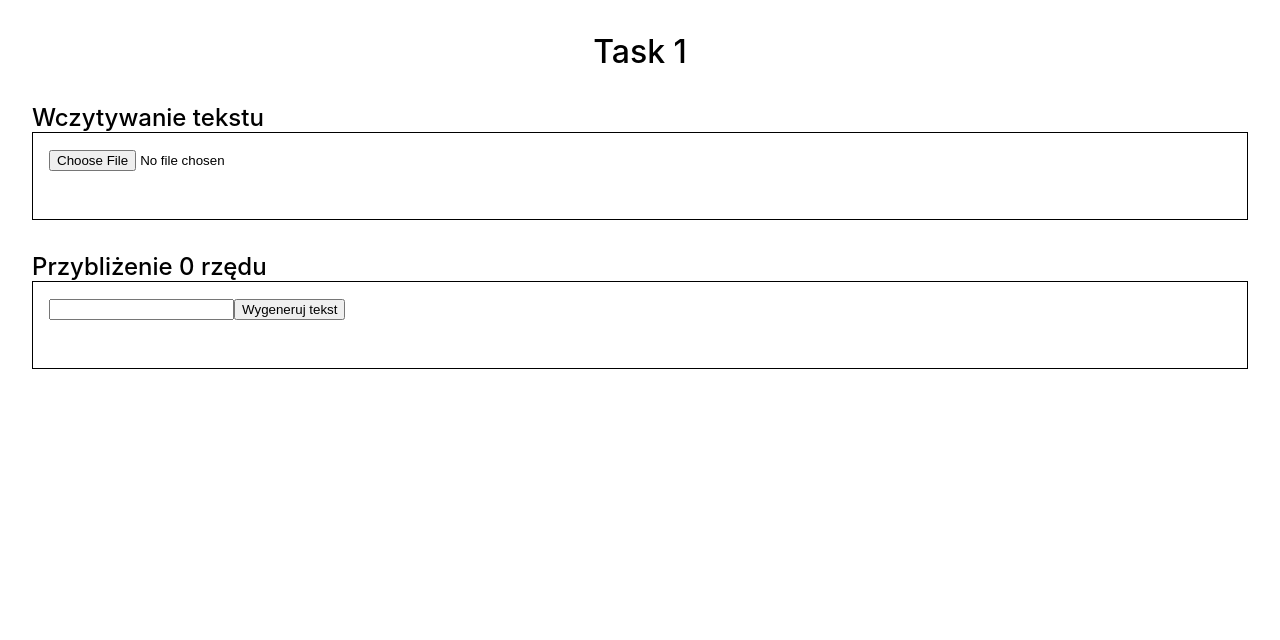
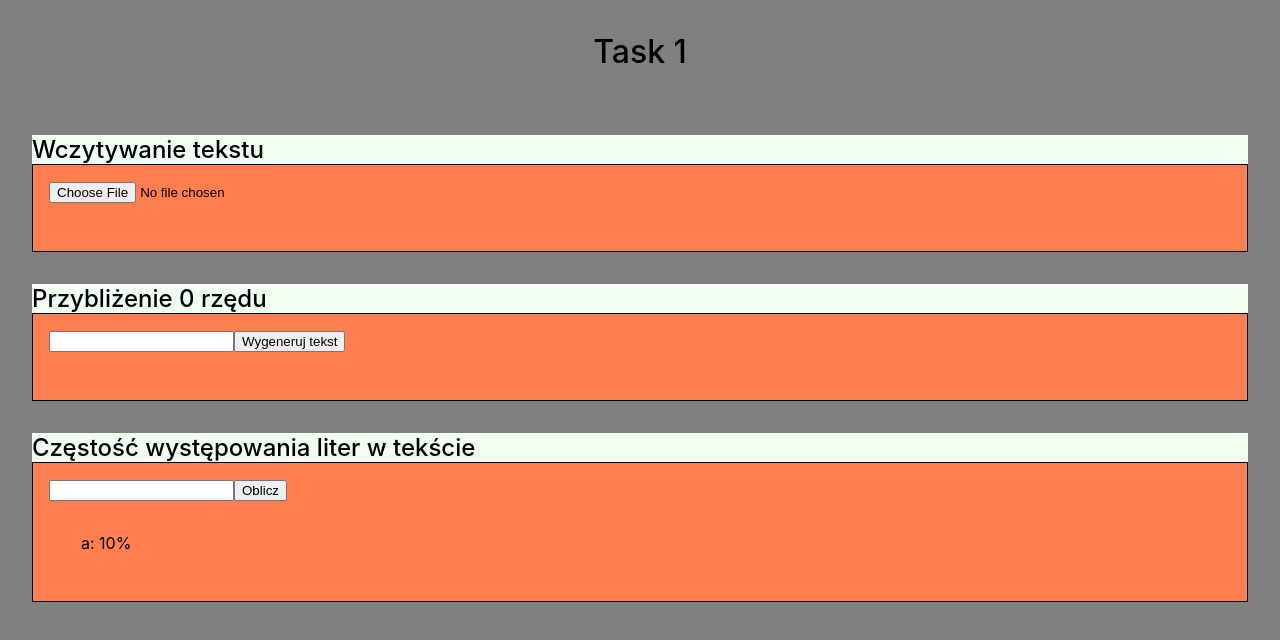
Before and after one commit to DJ-Chemik/TIMKOD, a React (Create React App) app: page / in a window 1280 px wide. Both pictures are taken after a click on the button "Task 1 (Lab2)". Shown: the top 640 px of the page. Built offline with nearby package versions, Linux system fonts and the light colour scheme.

Commit message:
Add styles

```diff
--- a/src/Task1/Task1.styled.ts
+++ b/src/Task1/Task1.styled.ts
@@ -1,9 +1,15 @@
 import styled, { css } from 'styled-components';
+
+export const Background = styled.div`
+    background-color: gray;
+    width: available;
+    height: 2000px;
+`;
 
 export const TitleHeader = styled.div`
     font-size: 2rem;
     font-weight: 500;
-    margin: 2rem;
+    padding: 2rem;
     display: flex;
     justify-content: center;
 `;
@@ -13,6 +19,7 @@ export const ContentBody = styled.div`
 `;
 
 export const FrameTitle = styled.div`
+    background-color: honeydew;
     font-size: 1.5rem;
     font-weight: 500;
     margin-top: 2rem;
@@ -23,6 +30,7 @@ export const SimpleMarginFrame = styled.div`
 `;
 
 export const UsageFrame = styled.div<{maxHeight?: number}>`
+    background-color: coral;
     padding: 1rem;
     border: 1px solid black;
     overflow: scroll;
--- a/src/Task1/Task1Main.tsx
+++ b/src/Task1/Task1Main.tsx
@@ -1,8 +1,12 @@
 // eslint-disable-next-line
 import React, { useState } from 'react';
-import { ContentBody, FrameTitle, SimpleMarginFrame, TitleHeader, UsageFrame } from './Task1.styled';
+import { Background, ContentBody, FrameTitle, SimpleMarginFrame, TitleHeader, UsageFrame } from './Task1.styled';
 
 const letters = ['a', 'b', 'c', 'd', 'e', 'f', 'g', 'h', 'i', 'j', 'k', 'l', 'm', 'n', 'o', 'p', 'q', 'r', 's', 't', 'u', 'v', 'x', 'y', 'z', ' ']
+
+interface LetterInfo {
+
+}
 
 const Task1Main = () => {
     const [scannedText, setScannedText] = useState<any>('');
@@ -52,7 +56,7 @@ const Task1Main = () => {
     }
 
     return(
-        <div>
+        <Background>
             <TitleHeader>
                 Task 1
             </TitleHeader>
@@ -72,9 +76,17 @@ const Task1Main = () => {
                         {textWithApproximation0}
                     </SimpleMarginFrame>
                 </UsageFrame>
+                <FrameTitle>Częstość występowania liter w tekście</FrameTitle>
+                <UsageFrame maxHeight={200}>
+                    <input type='number' onChange={() => {}}/>
+                    <button onClick={() => {}}>Oblicz</button>
+                    <SimpleMarginFrame>
+                        a: 10%
+                    </SimpleMarginFrame>
+                </UsageFrame>
 
             </ContentBody>
-        </div>
+        </Background>
     );
 }
 
```
